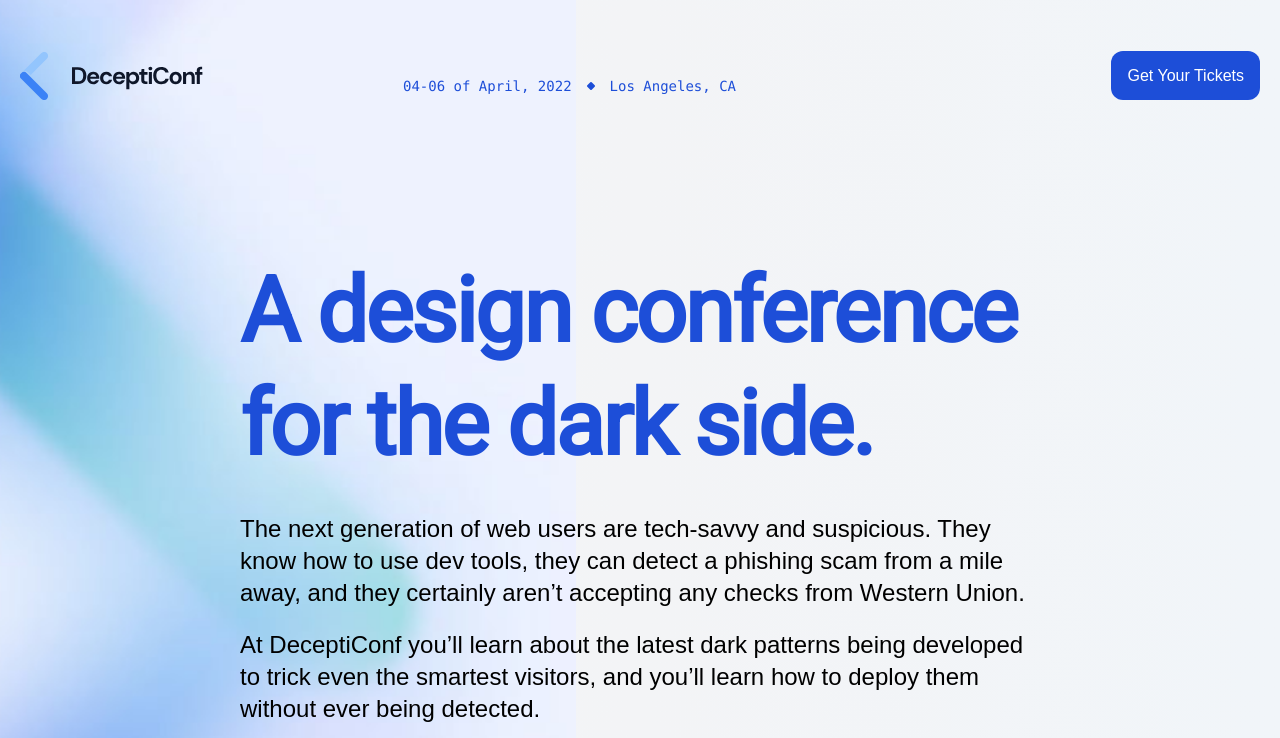
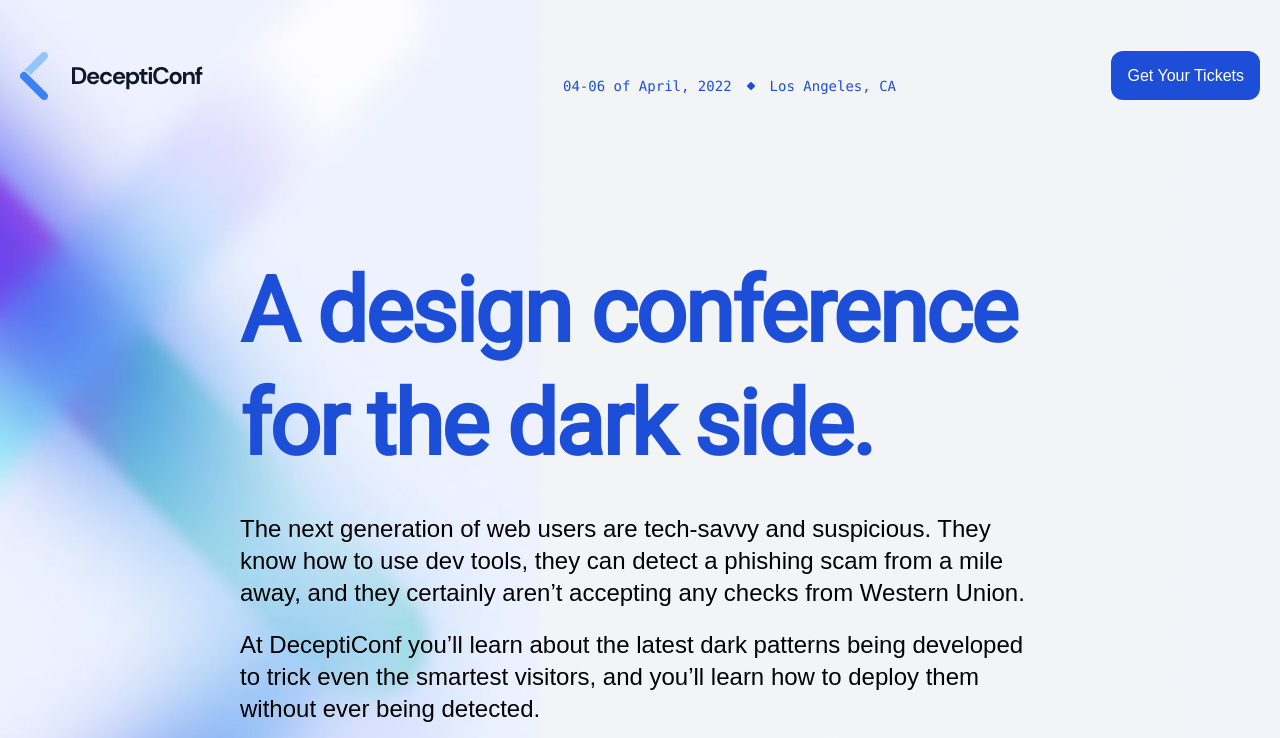
Before and after one commit to NgweMot/PJ-wtih-Team, a React app: page index.html in a window 1280 px wide. Shown: the top 738 px of the page. Built offline with nearby package versions, Linux system fonts and the light colour scheme; files whose address does not match are found by name; a web font is replaced by a local one.

Commit message:
hero bg position update

```diff
--- a/index.html
+++ b/index.html
@@ -17,8 +17,8 @@
 
   <body class="bg-gradient-to-r from-slate-100 via-gray-100 to-slate-100">
     <div id="app">
-      <div class="">
-         <section class="">
+      <div class="mx-auto container">
+         <section id="heroSectin" class="">
           <header class="text-center xl:pb-5 relative z-50 md:px-5 md:pt-3">
             <div
               class="flex flex-col md:grid md:grid-rows-3 lg:flex lg:flex-row items-center lg:justify-center lg:flex-nowrap md:pb-10"
@@ -51,7 +51,7 @@
                 class="order-first pt-5 md:order-first md:row-end-2 md:row-span-3 md:mx-auto lg:order-none xl:order-none flex flex-auto whitespace-nowrap hover:border hover:border-dashed hover:border-red-600 md:hover:border md:hover:border-dashed md:hover:border-red-500 md:hover:m-0"
               >
                 <div
-                  class="flex mx-auto items-center justify-center md:ps-16 md:ms-32"
+                  class="flex mx-auto xl:items-center xl:ps-56 lg:ps-30 items-center justify-center md:ps-16 md:ms-32"
                 >
                   <p class="text-blue-700 p-2 font-mono text-sm">
                     04-06 of April, 2022
@@ -88,9 +88,9 @@
           </header>
           <main>
             <div class="relative">
-              <div class="absolute">
+              <div class="absolute ">
                 <img
-                  class="xl:w-screen md:-translate-x-[50%] md:-translate-y-[30%] lg:-translate-y-[15%] xl:-translate-x-[55%] xl:-translate-y-[30%] -translate-x-[60%] -translate-y-[35%]"
+                  class=" xl:w-[900px] xl:h-[1500px] md:-translate-x-[50%] md:-translate-y-[30%] lg:-translate-y-[15%] xl:-translate-x-[40%] xl:-translate-y-[20%] -translate-x-[60%] -translate-y-[35%]"
                   src="./img/hero-bg.jpg"
                   alt=""
                 />
```
